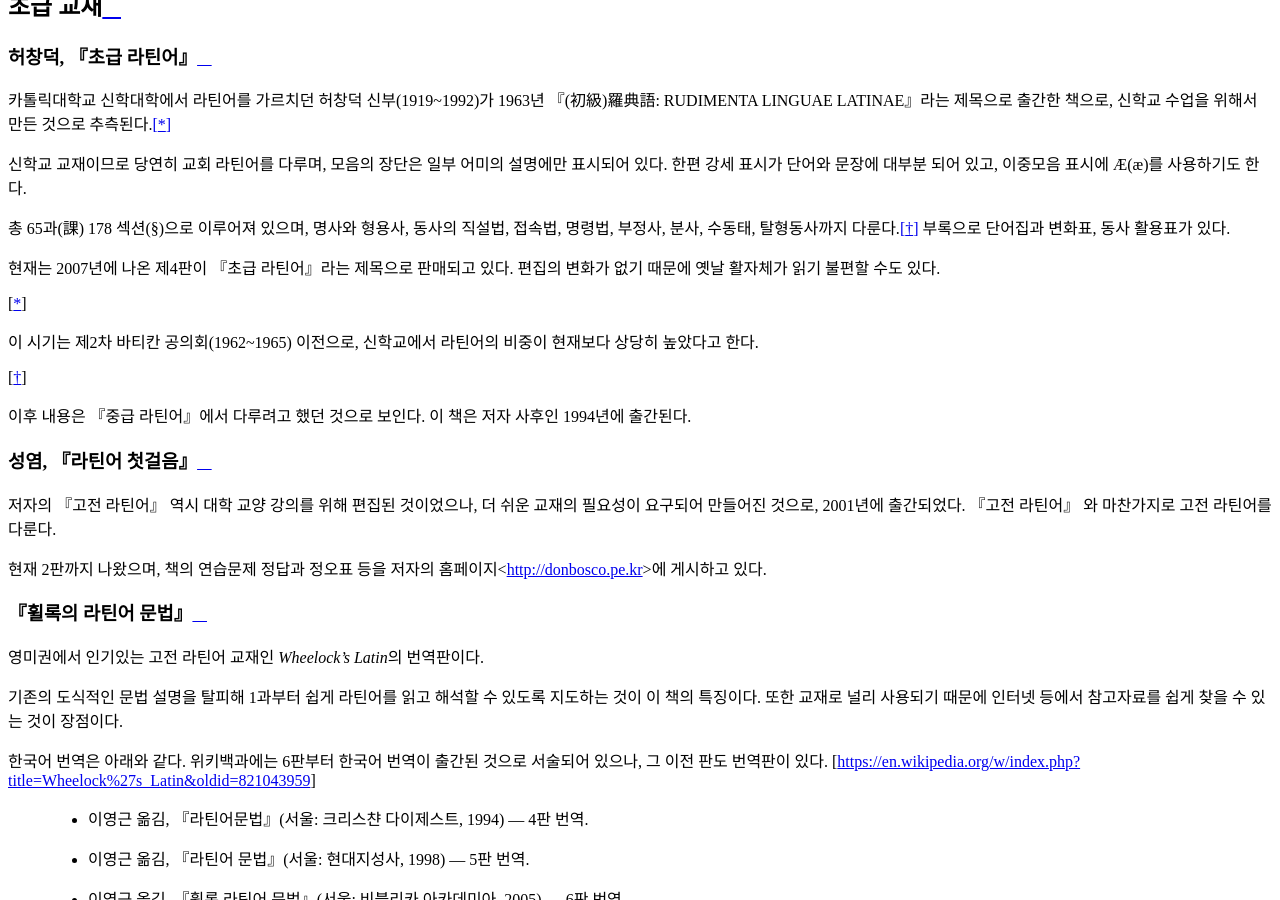
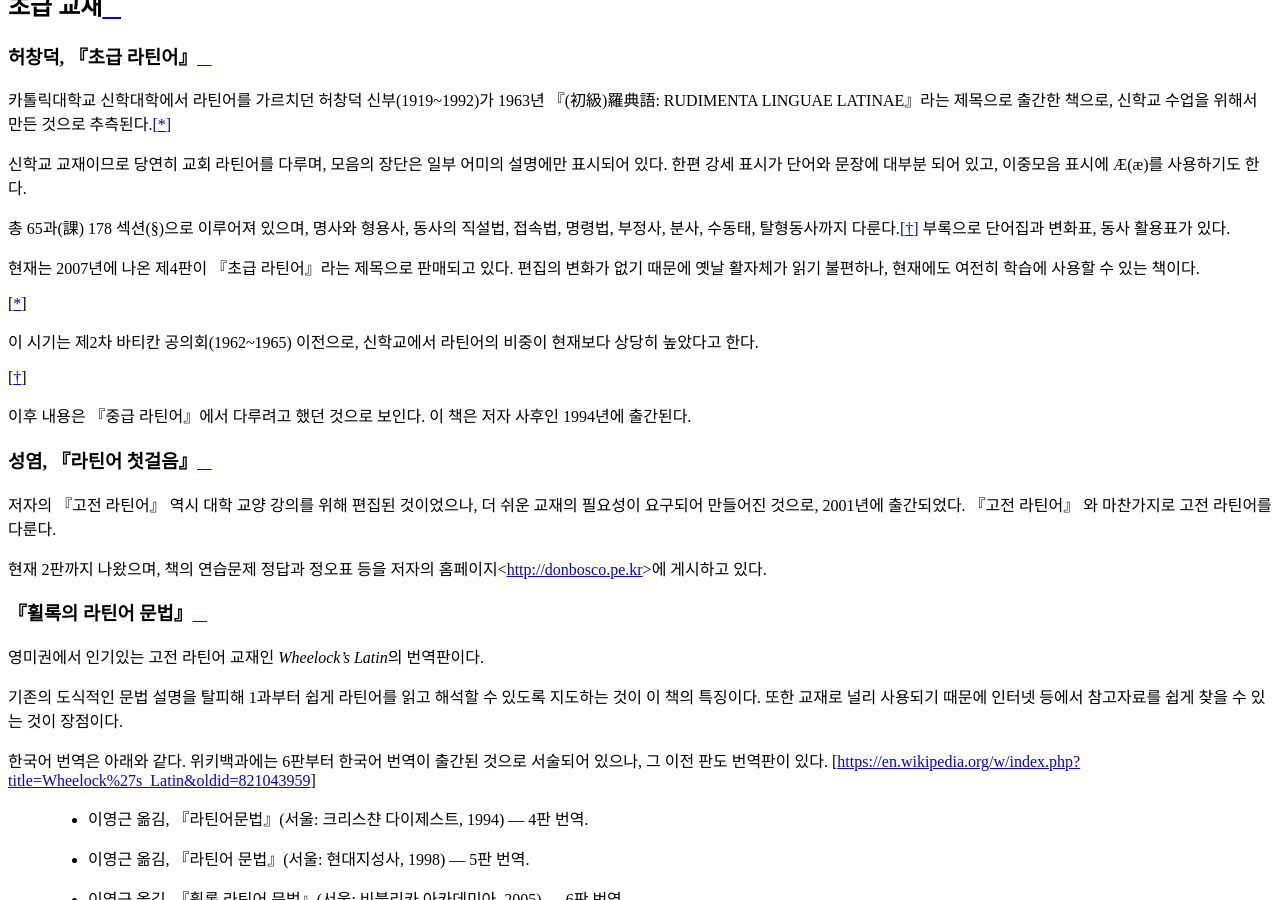
Before and after one commit to kabbala/grammatica_latina, a Sphinx documentation site: the page built from source/liber.rst, in a window 1280 px wide and 900 px high, scrolled down 8101 px. Built offline with Sphinx 7.4.7 and the Read the Docs theme 2.0.0, drawn with Linux system fonts in a browser that asks for light colours.

Commit message:
현재에도 여전히 학습에 사용할 수 있는 책이다.

```diff
--- a/source/liber.rst
+++ b/source/liber.rst
@@ -13,7 +13,7 @@
 
 총 65과(課) 178 섹션(§)으로 이루어져 있으며, 명사와 형용사, 동사의 직설법, 접속법, 명령법, 부정사, 분사, 수동태, 탈형동사까지 다룬다. [*]_ 부록으로 단어집과 변화표, 동사 활용표가 있다.
 
-현재는 2007년에 나온 제4판이 『초급 라틴어』라는 제목으로 판매되고 있다. 편집의 변화가 없기 때문에 옛날 활자체가 읽기 불편할 수도 있다.
+현재는 2007년에 나온 제4판이 『초급 라틴어』라는 제목으로 판매되고 있다. 편집의 변화가 없기 때문에 옛날 활자체가 읽기 불편하나, 현재에도 여전히 학습에 사용할 수 있는 책이다.
 
 .. [*]
    이 시기는 제2차 바티칸 공의회(1962~1965) 이전으로, 신학교에서 라틴어의 비중이 현재보다 상당히 높았다고 한다.
```
